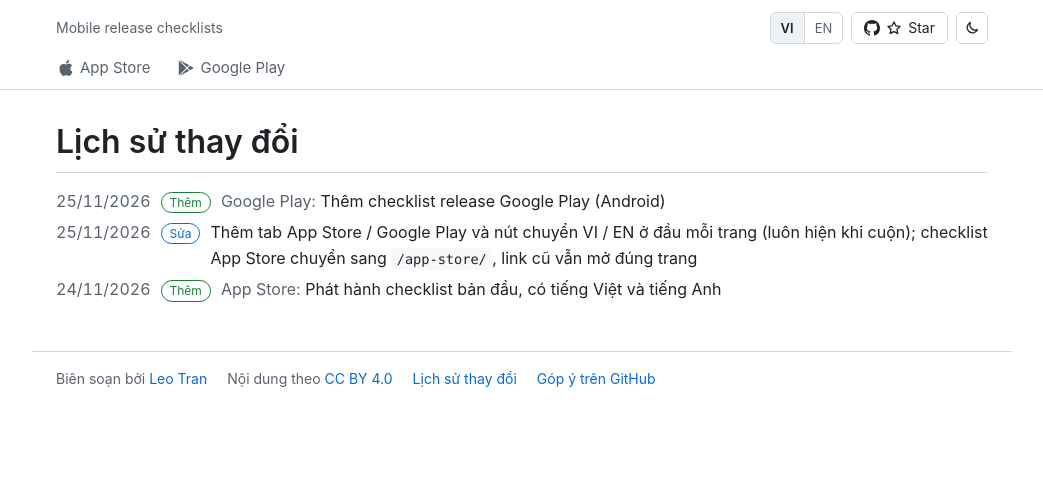
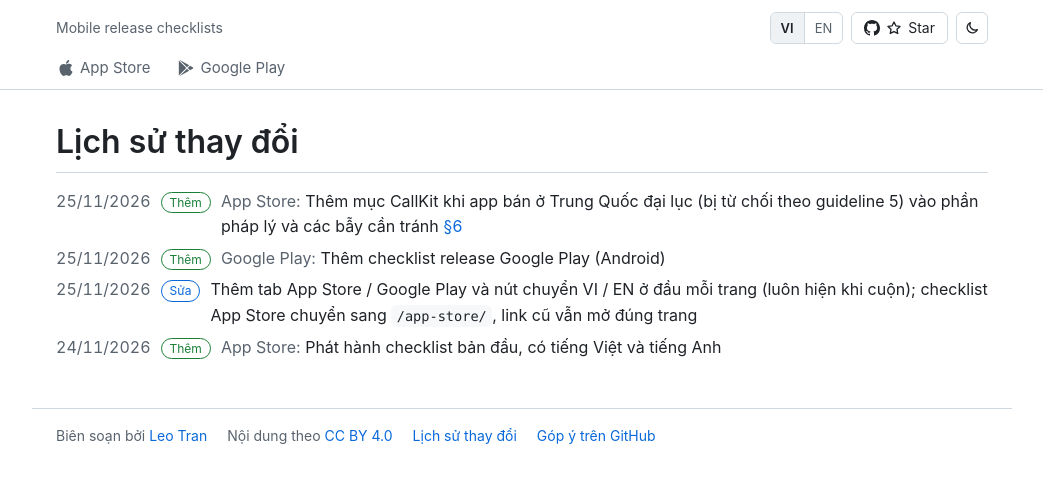
Before and after one commit to tranleo148/app-store-release-checklist, a Jekyll site: the page built from changelog.md, in a window 1280 px wide. Shown: the top 483 px of the page, without its empty margins (118-1161 px from the left). Built offline with Jekyll 4.4.1, drawn with Linux system fonts in a browser that asks for light colours; our own code applies the rules of GitHub Pages for plain Markdown files.

Commit message:
[App Store] Add the CallKit rejection for apps on sale in China mainland

```diff
--- a/_data/changelog.yml
+++ b/_data/changelog.yml
@@ -22,6 +22,15 @@
 
 - date: 2026-11-25
   type: added
+  checklist: app-store
+  vi: Thêm mục CallKit khi app bán ở Trung Quốc đại lục (bị từ chối theo guideline 5) vào phần pháp lý và các bẫy cần tránh
+  en: Add the CallKit item for apps on sale in China mainland (rejected under guideline 5) to the legal section and the traps
+  anchor:
+    vi: 6-quyền-riêng-tư-và-pháp-lý
+    en: 6-privacy-and-legal
+
+- date: 2026-11-25
+  type: added
   checklist: google-play
   vi: Thêm checklist release Google Play (Android)
   en: Add the Google Play (Android) release checklist
--- a/app-store/index.md
+++ b/app-store/index.md
@@ -112,6 +112,12 @@ Tên vendor bên dưới (Firebase, AdMob/UMP, RevenueCat) chỉ là ví dụ c
 - [ ] [Console] Trang **App Compliance**: nếu app bán ở Trung Quốc đại lục, các mục như "Security Assessment"
       và "AI Generated or Synthetic Content" sẽ báo "Missing Info". Khai báo chúng, hoặc bỏ Trung Quốc đại lục
       khỏi vùng bán.
+- [ ] [Console] `[if]` có CallKit (gọi VoIP, màn hình cuộc gọi của hệ thống; thường do SDK gọi thoại / video
+      kéo vào): cơ quan quản lý của Trung Quốc đại lục (MIIT) yêu cầu tắt CallKit trong mọi app trên App Store
+      Trung Quốc, nên app có CallKit mà vẫn bán ở Trung Quốc đại lục sẽ bị từ chối (guideline 5). Bỏ Trung Quốc
+      đại lục trong Pricing and Availability, hoặc tắt CallKit với người dùng ở Trung Quốc, kể cả VoIP push (iOS
+      bắt mỗi VoIP push phải báo một cuộc gọi qua CallKit). Kiểm tra binary có link CallKit không:
+      `otool -L <App>.app/<App> | grep CallKit`.
 - [ ] `[if]` có tài khoản: cho xoá tài khoản ngay trong app; có Sign in with Apple nếu có đăng nhập bằng bên
       thứ ba khác.
 - [ ] Dòng miễn trừ trách nhiệm về IP của bên thứ ba trong app (màn About) và ở cuối mô tả trên store.
@@ -158,7 +164,7 @@ Tên vendor bên dưới (Firebase, AdMob/UMP, RevenueCat) chỉ là ví dụ c
 - [ ] [Console] `[if]` có quảng cáo: AdMob tìm thấy `app-ads.txt` trên website developer ghi trong trang App Store.
 - [ ] Theo dõi crash, analytics và review trong những ngày đầu.
 
-## Những bẫy bị từ chối mà chúng tôi đã chuẩn bị trước
+## Những bẫy bị từ chối cần tránh
 
 - **IP của bên thứ ba (guideline 5.2.1):** asset có bản quyền không có trong app iOS, dòng miễn trừ trong mô
   tả và trong app, không dùng thương hiệu trong tên/keyword, screenshot không có hình ảnh có bản quyền, câu trả
@@ -169,3 +175,6 @@ Tên vendor bên dưới (Firebase, AdMob/UMP, RevenueCat) chỉ là ví dụ c
   review screenshot của IAP, các mục compliance cho Trung Quốc đại lục.
 - **Thông tin privacy không khớp:** App Privacy label, `PrivacyInfo.xcprivacy` và privacy policy phải nói cùng
   một điều.
+- **CallKit ở Trung Quốc (guideline 5):** app có CallKit mà đang bán ở Trung Quốc đại lục sẽ bị từ chối. Bỏ
+  Trung Quốc đại lục khỏi vùng bán hoặc tắt CallKit ở đó (mục 6); nếu đã tắt rồi thì trả lời tin nhắn review
+  trong App Store Connect để xác nhận. Gọi VoIP vẫn được phép, chỉ không dùng màn hình cuộc gọi của CallKit.
```
Also changed, not shown: app-store/en.md (+11 -1 lines).
